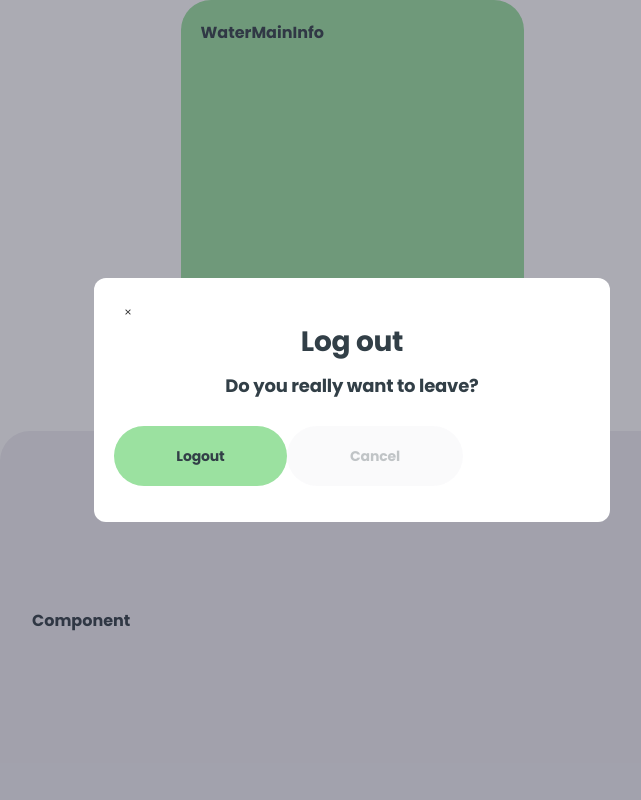
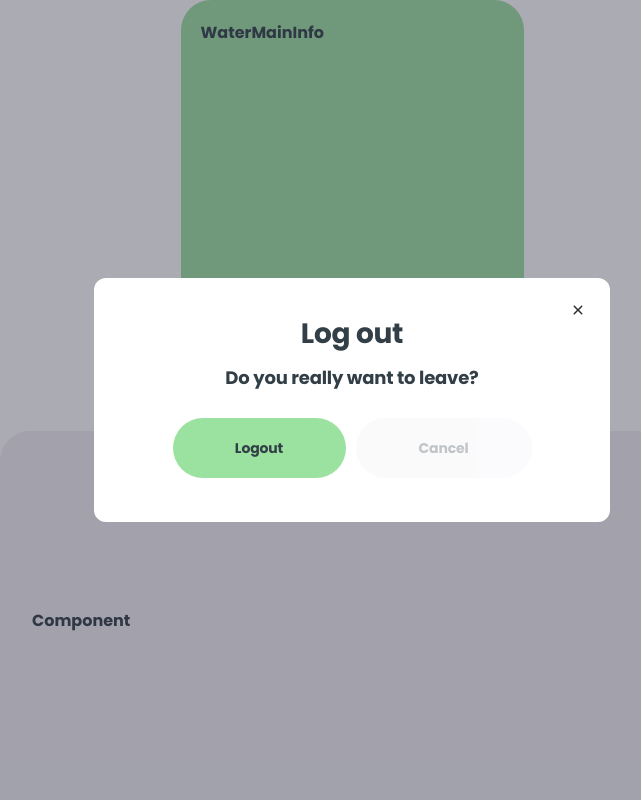
Before and after one commit to andrew-sistuk/WaterIn, a React (Vite) app: page /tracker in a window 1280 px wide. Shown: the top 800 px of the page, without its empty margins (288-929 px from the left). Built offline with nearby package versions, Linux system fonts and the light colour scheme; no server answers.

Commit message:
Update LogOutModal.module.css

```diff
--- a/src/components/LogOutModal/LogOutModal.module.css
+++ b/src/components/LogOutModal/LogOutModal.module.css
@@ -25,7 +25,7 @@
   width: 344px;
   height: 267px;
   margin: 0 auto;
-  padding: 20px 20px 40px 20px;
+  padding: 20px 20px 20px 20px;
   border-radius: 12px;
   background-color: var(--main-white-color);
   display: block;
@@ -33,27 +33,26 @@
   justify-content: center;
 }
 
-.closediv {
-  display: flex;
-  justify-content: flex-end;
-}
-
 .closebtn {
-  width: 24px;
-  height: 24px;
-  display: flex;
-  align-items: center;
-  justify-content: center;
+  position: absolute;
+  right: 0;
+  top: 0;
   border: none;
-  padding: 0px;
-  margin: 0px;
-  background-color: var(--main-white-color);
+  padding: 20px 20px 0px 0px;
+  background-color: transparent;
 }
 
 .iconclosebtn {
-  width: 12px;
-  height: 12px;
+  width: 24px;
+  height: 24px;
   fill: var(--main-black-color);
+}
+
+.maincontent {
+  position: relative;
+  width: 100%;
+  height: 100%;
+  margin-top: 20px;
 }
 
 .title {
@@ -74,7 +73,7 @@
   color: var(--main-black-gray-color);
 }
 
-.divbtn {
+.btncontainer {
   display: flex;
   flex-direction: column;
   justify-content: center;
@@ -128,26 +127,10 @@
   }
 }
 
-/*@media (max-width: 374px) {
-  .modal {
-    width: 90%;
-    max-width: 344px;
-  }*/
-
 @media screen and (min-width: 768px) {
   .modal {
     width: 516px;
     height: 244px;
-  }
-
-  .closebtn {
-    width: 28px;
-    height: 28px;
-  }
-
-  .iconclosebtn {
-    width: 14px;
-    height: 14px;
   }
 
   .title {
@@ -160,7 +143,7 @@
     line-height: 133%;
   }
 
-  .divbtn {
+  .btncontainer {
     flex-direction: row;
     gap: 10px;
   }
@@ -177,7 +160,7 @@
 }
 
 
-@media screen and (min-width: 1439.67px) {
+@media screen and (min-width: 1440px) {
   .modal {
     width: 516px;
     height: 244px;
```
